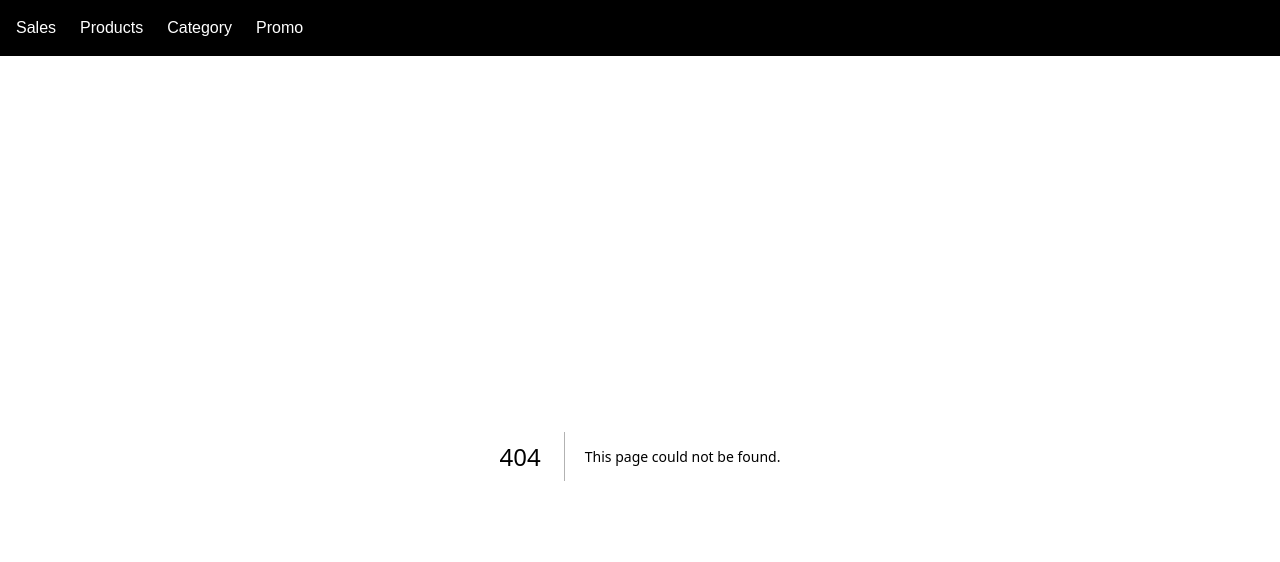
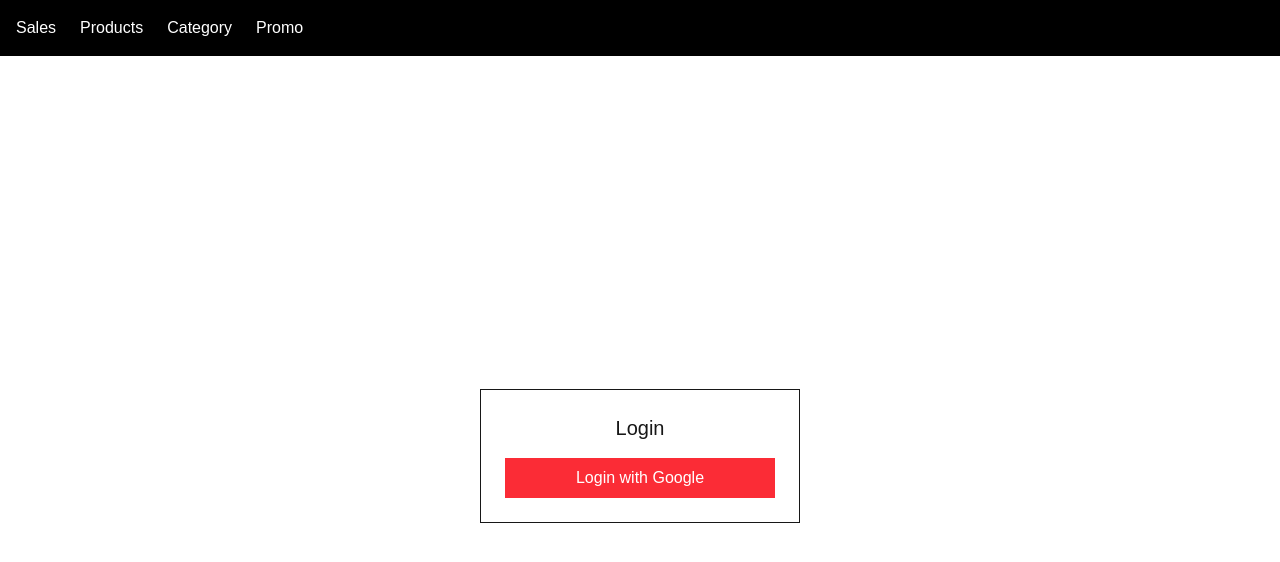
Before and after one commit to CloudiosV/FoodCorner, a Next.js app: page /login in a window 1280 px wide. Before the commit this address had no page. Shown: the top 562 px of the page. Built offline with nearby package versions, Linux system fonts and the light colour scheme; no server answers.

Commit message:
feat: login page

```diff
--- /dev/null
+++ b/app/login/page.tsx
@@ -0,0 +1,35 @@
+"use client";
+
+import { useEffect } from "react";
+import { useRouter } from "next/navigation";
+import { signIn, useSession } from "next-auth/react";
+
+export default function LoginPage() {
+  const router = useRouter();
+  const { data: session, status } = useSession();
+
+  useEffect(() => {
+    if (status === "authenticated") {
+      router.push("/sales");
+    }
+  }, [status, router]);
+
+  if (status === "loading") {
+    return <div>Loading...</div>;
+  }
+
+  return (
+    <div className="h-screen flex items-center justify-center">
+      <div className="border p-6 w-80 text-center">
+        <h1 className="text-xl mb-4">Login</h1>
+
+        <button
+          onClick={() => signIn("google", { callbackUrl: "/sales" })}
+          className="bg-red-500 text-white w-full p-2"
+        >
+          Login with Google
+        </button>
+      </div>
+    </div>
+  );
+}
```
